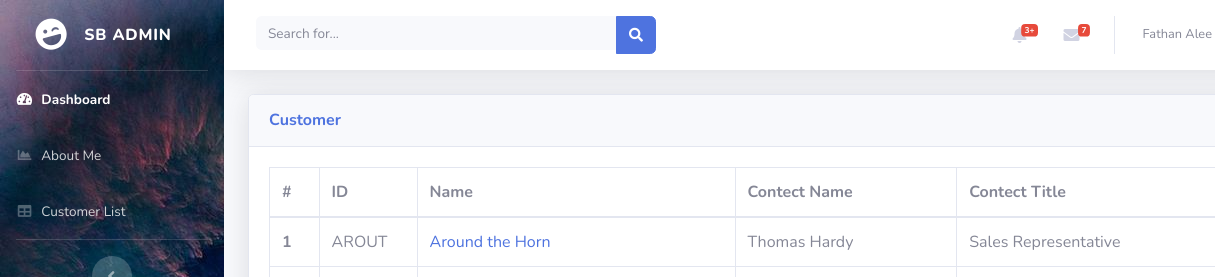
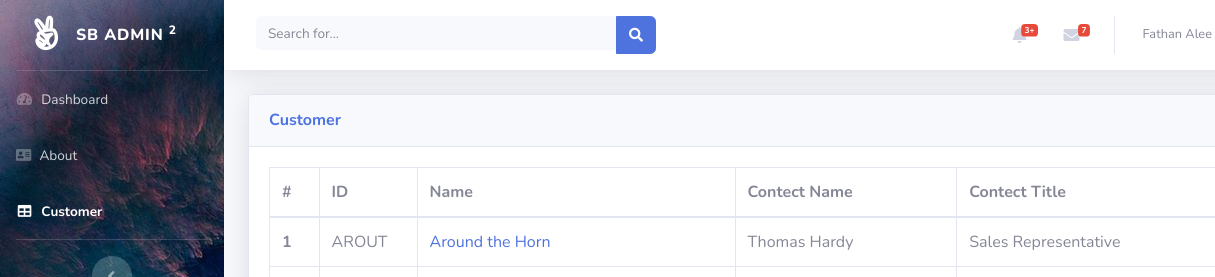
Before and after one commit to fathan03/Workshop, a plain HTML site: page customer.html in a window 1280 px wide. Shown: the top 277 px of the page, 0-1215 px from the left. Drawn offline with nearby package versions, Linux system fonts and the light colour scheme.

Commit message:
update customer

```diff
--- a/customer.html
+++ b/customer.html
@@ -34,16 +34,16 @@
       <!-- Sidebar - Brand -->
       <a class="sidebar-brand d-flex align-items-center justify-content-center" href="dashboard.html">
         <div class="sidebar-brand-icon rotate-n-15">
-          <i class="fas fa-laugh-wink"></i>
+          <i class="fab fa-angellist"></i>
         </div>
-        <div class="sidebar-brand-text mx-3">SB Admin <sup></sup></div>
+        <div class="sidebar-brand-text mx-3">SB Admin <sup>2</sup></div>
       </a>
 
       <!-- Divider -->
       <hr class="sidebar-divider my-0">
 
       <!-- Nav Item - Dashboard -->
-      <li class="nav-item active">
+      <li class="nav-item">
         <a class="nav-link" href="dashboard.html">
           <i class="fas fa-fw fa-tachometer-alt"></i>
           <span>Dashboard</span></a>
@@ -52,15 +52,15 @@
       <!-- Nav Item - Charts -->
       <li class="nav-item">
         <a class="nav-link" href="aboutme.html">
-          <i class="fas fa-fw fa-chart-area"></i>
-          <span>About Me</span></a>
+          <i class="fas fa-address-card"></i>
+          <span>About</span></a>
       </li>
 
-      <!-- Nav Item - Tables -->
-      <li class="nav-item">
+      <!-- Nav Item - customer -->
+      <li class="nav-item active">
         <a class="nav-link" href="customer.html">
           <i class="fas fa-fw fa-table"></i>
-          <span>Customer List</span></a>
+          <span>Customer</span></a>
       </li>
 
       <!-- Divider -->
```
